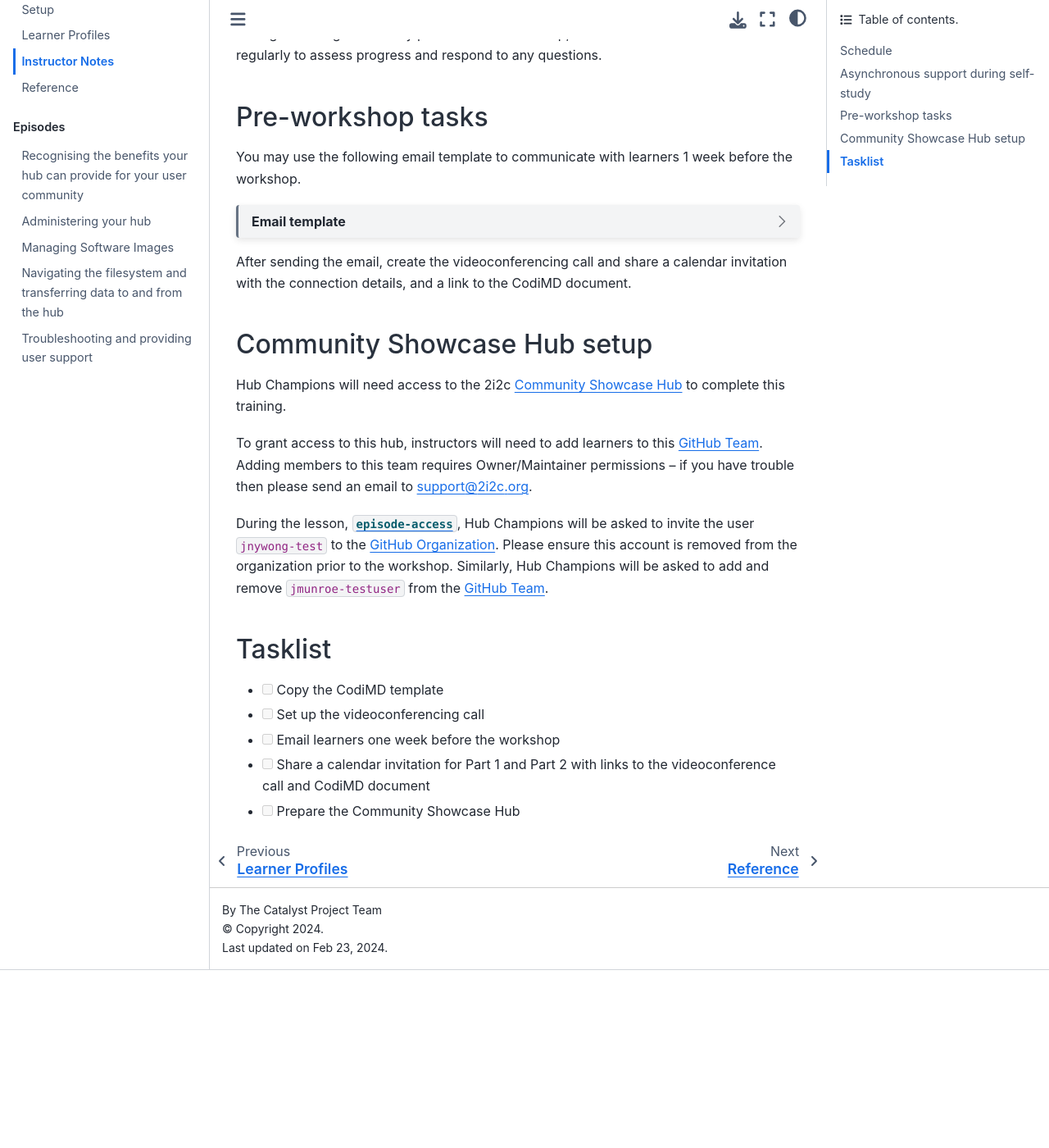
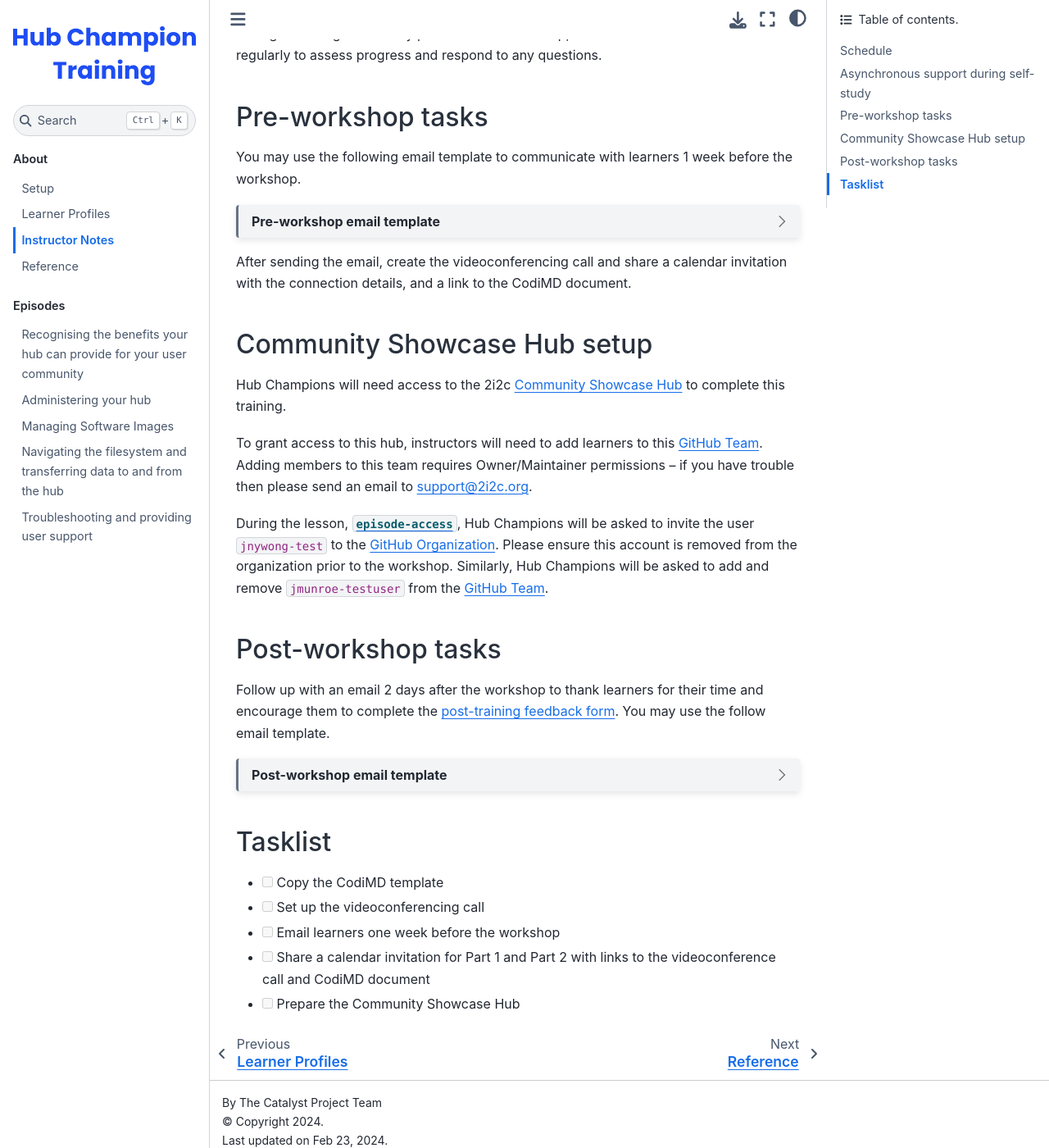
Before and after one commit to czi-catalystproject/hub-champion-training, a Jupyter Book: the page built from instructors/instructor-notes.md, in a window 1280 px wide and 1400 px high, scrolled down 701 px. Shown: the whole window at 82% size. Built offline with Jupyter Book 1.0.4 settings and Sphinx 7.4.7 and the Sphinx Book theme 1.1.4, drawn with Linux system fonts in a browser that asks for light colours; nearby versions of some CDN libraries; before the commit the page ends 1884 px from its top, so only the background shows below that.

Commit message:
Add post workshop notes

```diff
--- a/instructors/instructor-notes.md
+++ b/instructors/instructor-notes.md
@@ -23,7 +23,7 @@ During the self-guided study portion of the workshop, make sure to check the Cod
 
 You may use the following email template to communicate with learners 1 week before the workshop.
 
-:::{dropdown} Email template
+:::{dropdown} Pre-workshop email template
 
 Dear all,
 
@@ -65,6 +65,25 @@ To grant access to this hub, instructors will need to add learners to this [GitH
 
 During the lesson, [](episode-access), Hub Champions will be asked to invite the user `jnywong-test` to the [GitHub Organization](https://github.com/2i2c-community-showcase). Please ensure this account is removed from the organization prior to the workshop. Similarly, Hub Champions will be asked to add and remove `jmunroe-testuser` from the [GitHub Team](https://github.com/orgs/2i2c-community-showcase/teams/access-2i2c-showcase).
 
+## Post-workshop tasks
+
+Follow up with an email 2 days after the workshop to thank learners for their time and encourage them to complete the [post-training feedback form](https://forms.gle/XK1rtVypGWxMki3BA). You may use the follow email template.
+
+:::{dropdown} Post-workshop email template
+
+Dear all,
+
+Thank you for attending the recent Hub Champion Training workshop. We hope you left your workshop with skills and knowledge needed to empower your communities to make best use out of the hub. We would like to capture your thoughts about what was covered and your perception of the workshop overall. Please complete the post-workshop survey at [https://forms.gle/XK1rtVypGWxMki3BA](https://forms.gle/XK1rtVypGWxMki3BA) as soon as possible.
+
+If you have any questions and would like to contact us, feel free to email us at [support@2i2c.org](mailto:support@2i2c.org). We are excited about your continued involvement with our community!
+
+Best wishes,
+
+*<insert instructor names here>*
+
+:::
+
+
 ## Tasklist
 
 - [ ] Copy the CodiMD template
```
